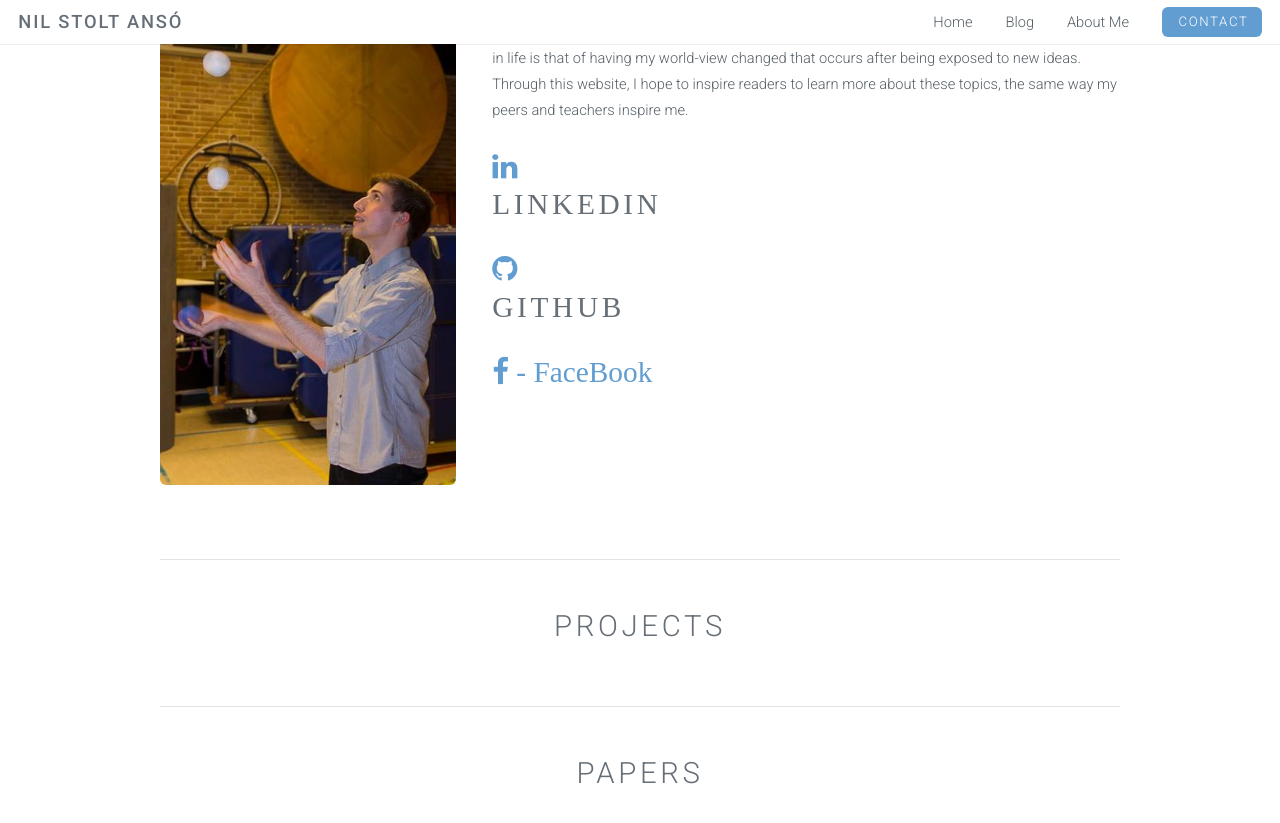
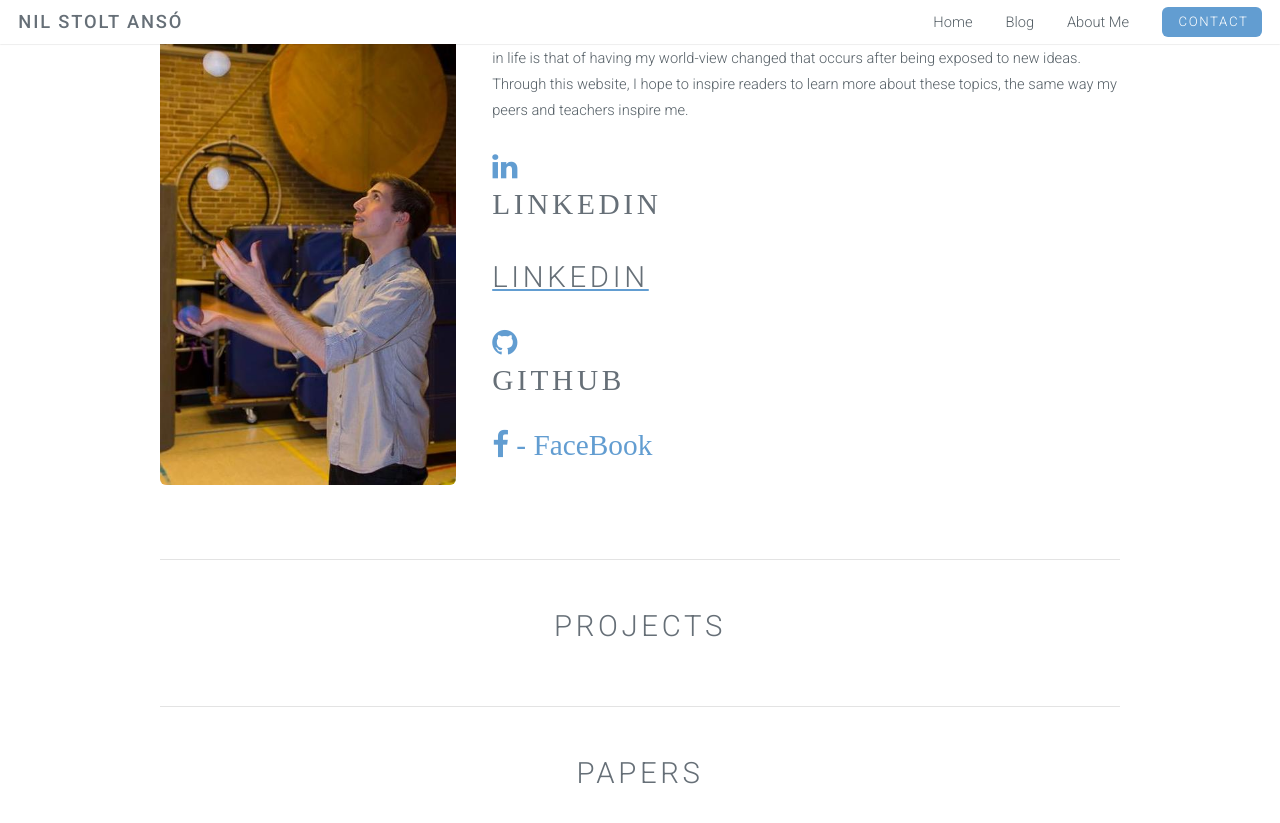
Before and after one commit to NILOIDE/NILOIDE.github.io, a Jekyll site: the page built from About-Me.html, in a window 1280 px wide and 900 px high, scrolled down 489 px. Shown: the top 823 px of the window. Built offline with Jekyll 4.4.1, drawn with Linux system fonts in a browser that asks for light colours.

Commit message:
Trying to remove linebreak

```diff
--- a/About-Me.html
+++ b/About-Me.html
@@ -23,17 +23,24 @@
                     <p>I am a student at the Artificial Intelligence Master's programme at the University of Amsterdam. Over the years I have developed an interest in understanding the nature of intelligence, whether it be by learning about the human mind or by bringing complex behaviour in machines to life.</p>
                     <p>My passions revolve around science, technology, and philosophy. One of my favourite experiences in life is that of having my world-view changed that occurs after being exposed to new ideas. Through this website, I hope to inspire readers to learn more about these topics, the same way my peers and teachers inspire me. </p>
                 </section>
-                <section>
+                <div class="2u">
                 {% if site.linkedin_username %}
                     <span style="font-size: 2em;">
                         <a href="https://linkedin.com/in/{{ site.linkedin_username }}">
                             <div class="fa fa-linkedin">
-                                <NOBR><h4>LinkedIn</h4></NOBR>
+                                <h4>LinkedIn</h4>
                             </div>
                         </a>
                     </span>
                 {% endif %}
-                </section>
+                </div>
+                <div class="2u">
+                    <span style="font-size: 2em;">
+                        <a href="https://linkedin.com/in/{{ site.linkedin_username }}">
+                        <h4>LinkedIn</h4>
+                        </a>
+                    </span>
+                </div>
                 <section>
                 {% if site.github_username %}
                     <span style="font-size: 2em;">
```
